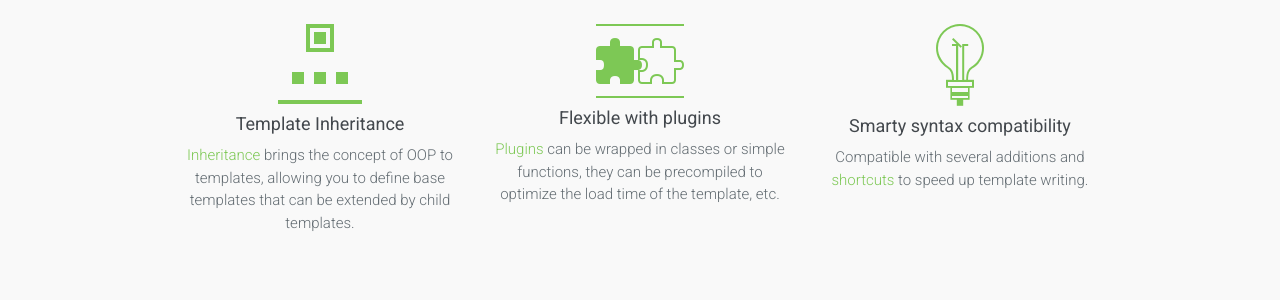
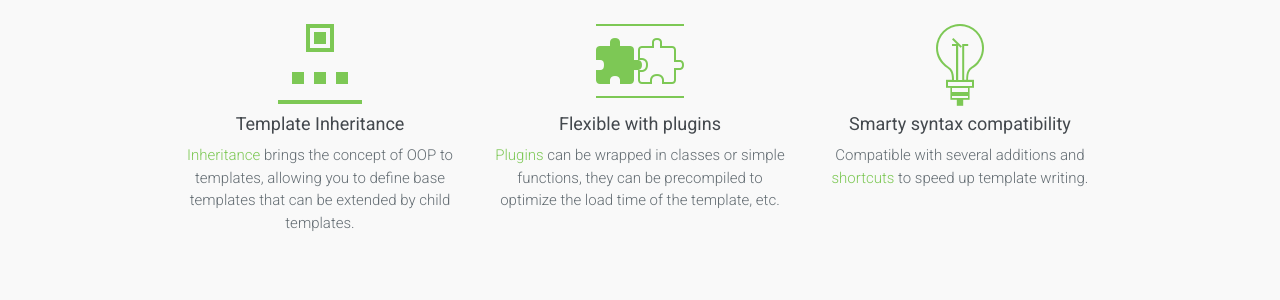
Before and after one commit to dwoo-project/docs, a Jekyll site: the page built from index.html, in a window 1280 px wide. Shown: the part 476-776 px from the top of the page. Built offline with Jekyll 4.4.1, drawn with Linux system fonts in a browser that asks for light colours; nearby versions of some CDN libraries.

```diff
--- a/_sass/_layout.scss
+++ b/_sass/_layout.scss
@@ -363,9 +363,13 @@
   background: url("../assets/img/icon-dash.png") repeat-x;
 }
 /***************************** Home ****************************/
-@media (max-width: 480px) {
-  .media-body {
+.media-body {
+  @media (max-width: 480px) {
 	text-align: center;
+  }
+  .icon {
+	height: 80px;
+	box-sizing: content-box;
   }
 }
 /***************************** Blog ****************************/
```
